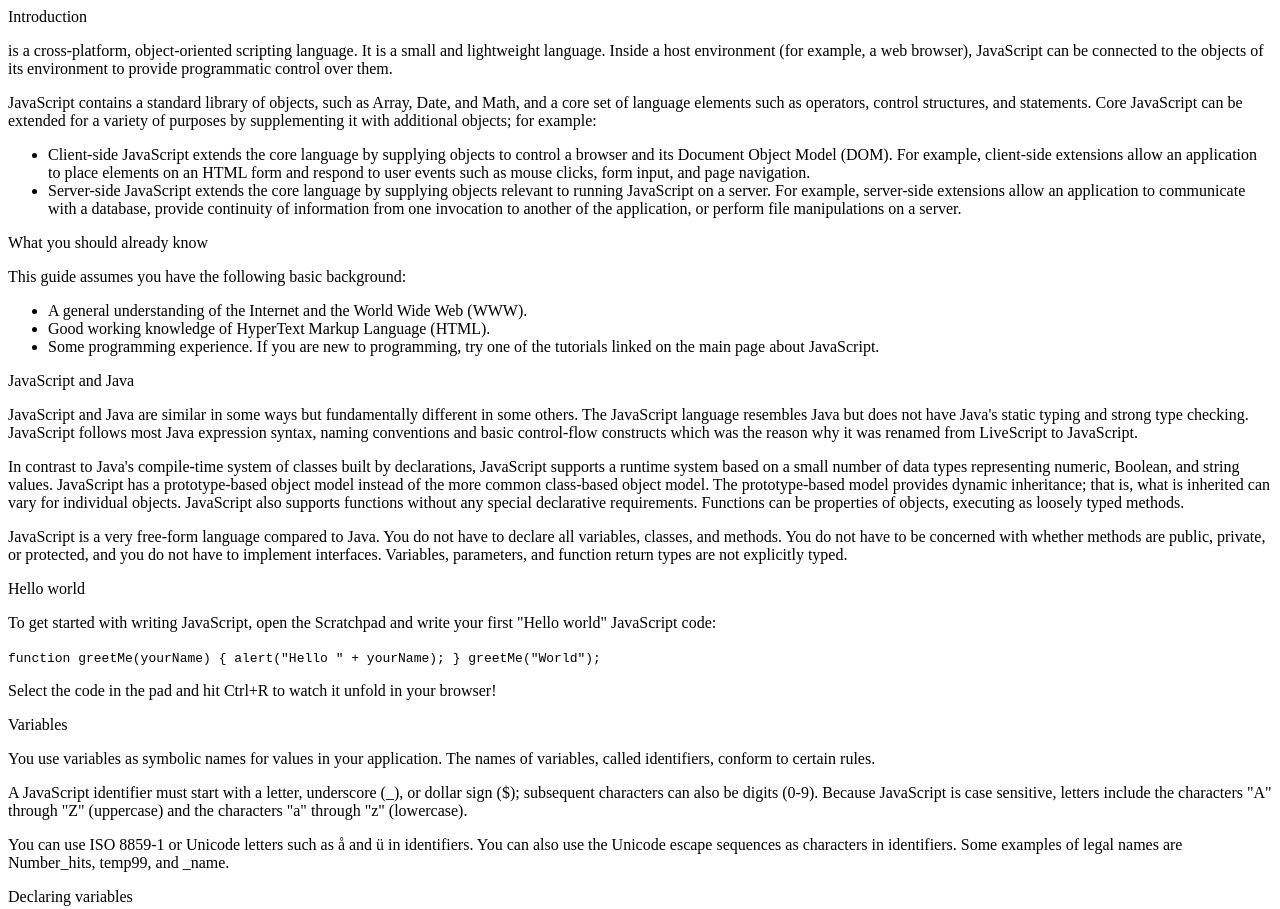
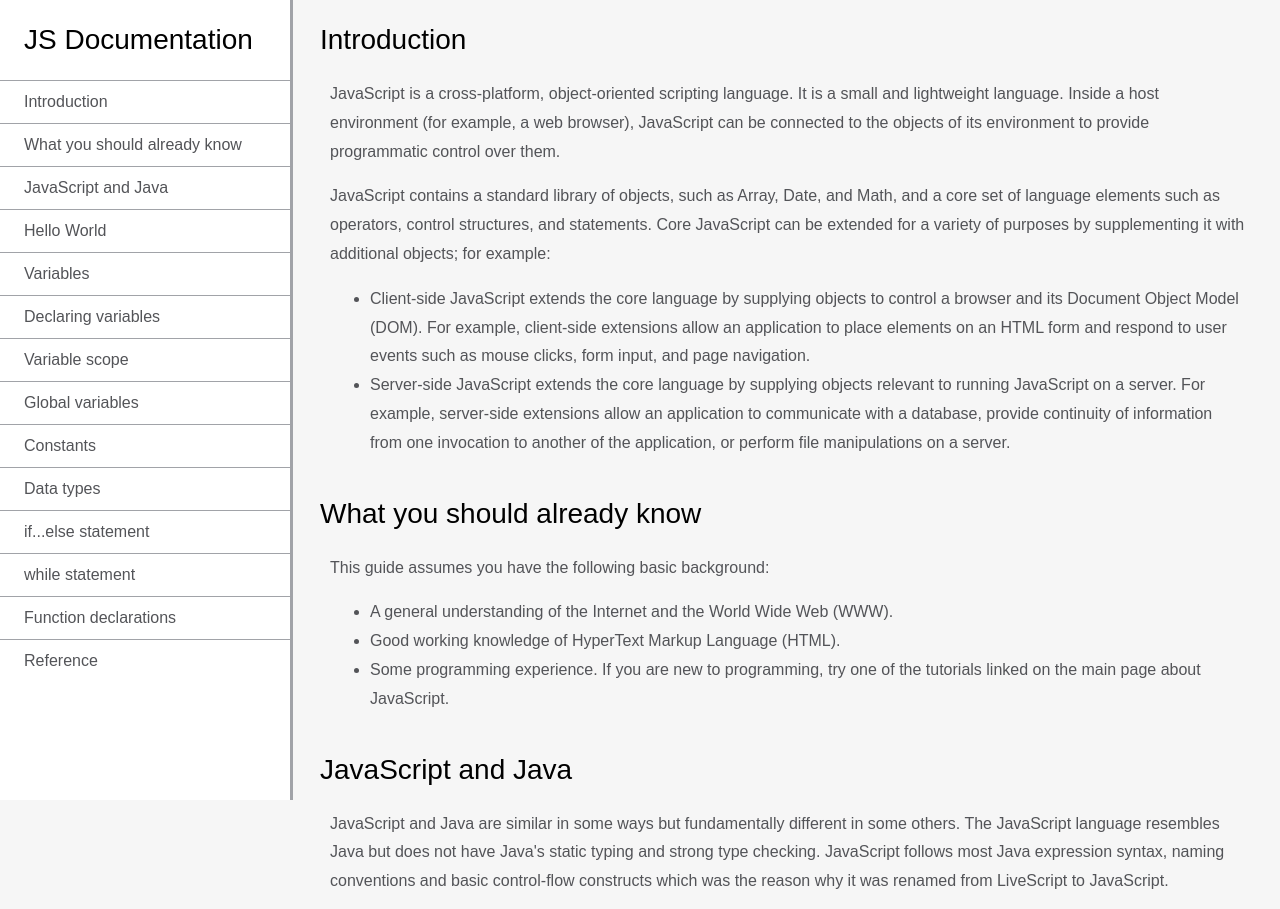
Before and after one commit to Paoladitoro/Bosonit, a plain HTML site: page Technical-documentation-page/index.html in a window 1280 px wide. Shown: the top 909 px of the page. Drawn offline with Linux system fonts and the light colour scheme.

Commit message:
adding Technical Documentation Page

```diff
--- a/Technical-documentation-page/index.html
+++ b/Technical-documentation-page/index.html
@@ -5,14 +5,38 @@
     <title>Technical Documentation Page</title>
   </head>
   <body>
+    <div>
+      <nav id="navbar">
+        <header>JS Documentation</header>
+        <a class="nav-link" href="#Introduction">Introduction</a>
+        <a class="nav-link" href="#What_you_should_already_know"
+          >What you should already know</a
+        >
+        <a class="nav-link" href="#JavaScript_and_Java">JavaScript and Java</a>
+        <a class="nav-link" href="#Hello_world">Hello World</a>
+        <a class="nav-link" href="#Variables">Variables</a>
+        <a class="nav-link" href="#Declaring_variables">Declaring variables</a>
+        <a class="nav-link" href="#Variable_scope">Variable scope</a>
+        <a class="nav-link" href="#Global_variables">Global variables</a>
+        <a class="nav-link" href="#Constants">Constants</a>
+        <a class="nav-link" href="#Data_types">Data types</a>
+        <a class="nav-link" href="#if...else_statement">if...else statement</a>
+        <a class="nav-link" href="#while_statement">while statement</a>
+        <a class="nav-link" href="#Function_declarations"
+          >Function declarations</a
+        >
+        <a class="nav-link" href="#Reference">Reference</a>
+      </nav>
+    </div>
+
     <main id="main-doc">
       <section class="main-section" id="Introduction">
         <header>Introduction</header>
         <p>
-          is a cross-platform, object-oriented scripting language. It is a small
-          and lightweight language. Inside a host environment (for example, a
-          web browser), JavaScript can be connected to the objects of its
-          environment to provide programmatic control over them.
+          JavaScript is a cross-platform, object-oriented scripting language. It
+          is a small and lightweight language. Inside a host environment (for
+          example, a web browser), JavaScript can be connected to the objects of
+          its environment to provide programmatic control over them.
         </p>
 
         <p>
@@ -30,6 +54,7 @@
             elements on an HTML form and respond to user events such as mouse
             clicks, form input, and page navigation.
           </li>
+
           <li>
             Server-side JavaScript extends the core language by supplying
             objects relevant to running JavaScript on a server. For example,
@@ -48,7 +73,9 @@
             A general understanding of the Internet and the World Wide Web
             (WWW).
           </li>
+
           <li>Good working knowledge of HyperText Markup Language (HTML).</li>
+
           <li>
             Some programming experience. If you are new to programming, try one
             of the tutorials linked on the main page about JavaScript.
@@ -216,16 +243,22 @@
         <p>The latest ECMAScript standard defines seven data types:</p>
         <ul>
           <li>Six data types that are primitives:</li>
+
           <ul>
             <li>Boolean. true and false.</li>
+
             <li>
               null. A special keyword denoting a null value. Because JavaScript
               is case-sensitive, null is not the same as Null, NULL, or any
               other variant.
             </li>
+
             <li>undefined. A top-level property whose value is undefined.</li>
+
             <li>Number. 42 or 3.14159.</li>
+
             <li>String. "Howdy"</li>
+
             <li>
               Symbol (new in ECMAScript 2015). A data type whose instances are
               unique and immutable.
@@ -241,7 +274,7 @@
           procedures that your application can perform.
         </p>
       </section>
-      <section class="main-section" id="if_else_statement">
+      <section class="main-section" id="if...else_statement">
         <header>if...else statement</header>
         <p>
           Use the if statement to execute a statement if a logical condition is
@@ -290,7 +323,7 @@
         </p>
         <code>if ((x = y)) { /* statements here */ }</code>
       </section>
-      <section class="main-section" id="While_statement">
+      <section class="main-section" id="while_statement">
         <header>while statement</header>
         <p>
           A while statement executes its statements as long as a specified
--- a/Technical-documentation-page/styles.css
+++ b/Technical-documentation-page/styles.css
@@ -0,0 +1,84 @@
+body {
+  background-color: rgb(246, 246, 246);
+  margin: 0;
+  font-family: sans-serif;
+}
+
+#navbar {
+  display: flex;
+  flex-direction: column;
+  position: fixed;
+  width: 290px;
+  height: 100%;
+  background-color: #fff;
+  border-style: solid;
+  border-color: #a1a3a8;
+  border-right-width: 3px;
+  border-top-width: 0;
+  border-left-width: 0;
+  border-bottom-width: 0;
+}
+
+.nav-link {
+  padding: 12px 24px;
+  text-decoration: none;
+  color: #535458;
+  border-style: solid;
+  border-color: #a1a3a8;
+  border-right-width: 0;
+  border-top-width: 1px;
+  border-left-width: 0;
+  border-bottom-width: 0px;
+}
+
+header {
+  font-size: 28px;
+  padding-bottom: 8px;
+  padding-top: 24px;
+}
+
+#navbar header {
+  padding: 24px 24px;
+}
+
+#main-doc {
+  margin-left: 320px;
+  padding-right: 34px;
+}
+
+#main-doc p,
+ul,
+code {
+  line-height: 1.8;
+  color: #535458;
+  margin-left: 10px;
+}
+
+code {
+  display: block;
+  margin-left: 18px;
+  background-color: #eff0f3;
+  padding: 14px;
+  border-radius: 4px;
+}
+
+@media only screen and (max-width: 768px) {
+  #navbar {
+    position: absolute;
+    width: 100%;
+    margin: 0;
+    padding: 0;
+    max-height: 284px;
+    overflow-y: scroll;
+    border: #535458 solid;
+    border-top-width: 2px;
+    border-bottom-width: 2px;
+    border-right-width: 0;
+    border-left-width: 0;
+  }
+
+  #main-doc {
+    padding: 290px 24px 18px 24px;
+    margin-left: 0px;
+  }
+}
```
